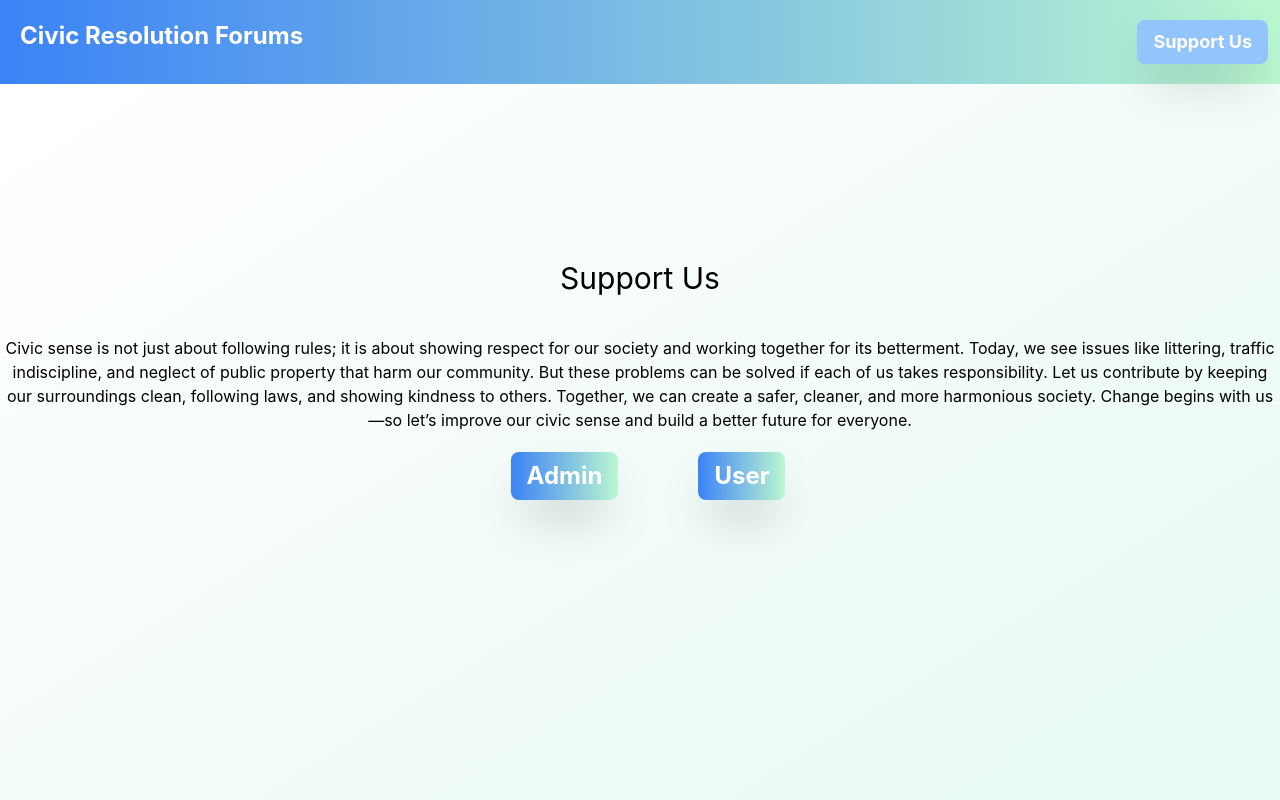
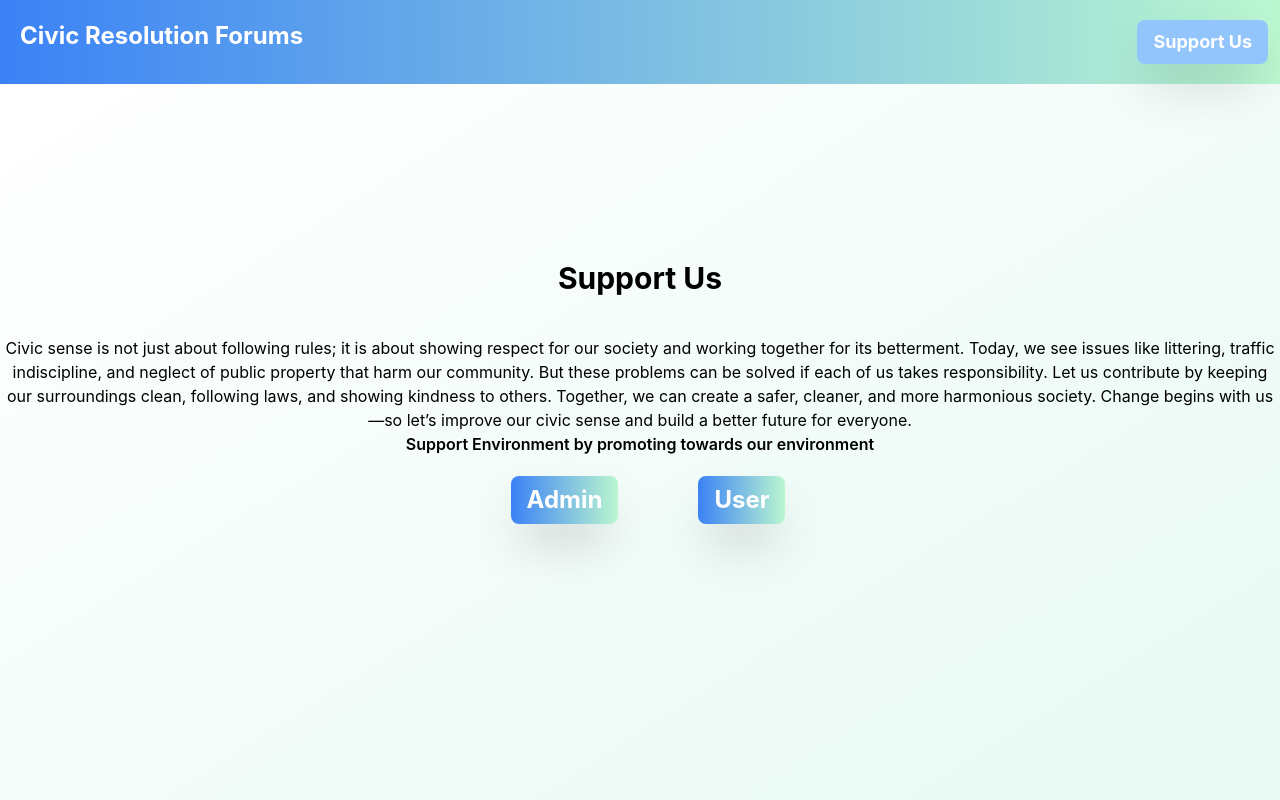
Before and after one commit to Singhom931/CivicSenseFrontend, a React (Create React App) app: page /support in a window 1280 px wide. Shown: the top 800 px of the page. Built offline with nearby package versions, Linux system fonts and the light colour scheme.

Commit message:
addding more

```diff
--- a/src/App.js
+++ b/src/App.js
@@ -14,10 +14,10 @@ function App() {
           Support Us
         </Link>
       </div>
-      <div className='min-h-screen bg-gradient-to-br from-white to-softmint '>
+      <div className='mb-10 min-h-screen bg-gradient-to-br from-white to-softmint '>
 
 
-        <div className=' pt-44'>
+        <div className=' pt-44 '>
           <h1 className='text-bg-gradient-to-r from-blue-500 to-green-200 flex justify-center items-center text-4xl text-black font-bold'>
             Are you a??
           </h1>
--- a/src/pages/Support.js
+++ b/src/pages/Support.js
@@ -9,9 +9,11 @@ function Support() {
         <Navigation/>
         <div>
           <div className='min-h-screen bg-gradient-to-br from-white to-softmint mb-5'>
-          <h1 className=' flex justify-center items-center text-3xl pt-44 pb-10'>Support Us</h1>
+          <h1 className=' flex justify-center items-center text-3xl pt-44 pb-10 font-bold '>Support Us</h1>
           <h3 className='text-center'>
-            Civic sense is not just about following rules; it is about showing respect for our society and working together for its betterment. Today, we see issues like littering, traffic indiscipline, and neglect of public property that harm our community. But these problems can be solved if each of us takes responsibility. Let us contribute by keeping our surroundings clean, following laws, and showing kindness to others. Together, we can create a safer, cleaner, and more harmonious society. Change begins with us—so let’s improve our civic sense and build a better future for everyone.
+            Civic sense is not just about following rules; it is about showing respect for our society and working together for its betterment. Today, we see issues like littering, traffic indiscipline, and neglect of public property that harm our community. But these problems can be solved if each of us takes responsibility. Let us contribute by keeping our surroundings clean, following laws, and showing kindness to others. Together, we can create a safer, cleaner, and more harmonious society. Change begins with us—so let’s improve our civic sense and build a better future for everyone.<br></br>
+            <span className='font-semibold'>Support Environment by promoting towards our environment</span>
+
           </h3>
           <div className='flex justify-center items-center gap-20 pt-5'>
             <Link to="/admin/login"  className='bg-gradient-to-r from-blue-500 to-green-200  pt-2 pb-2 pl-4 pr-4 text-2xl font-bold border-green-200-2 rounded-lg shadow-2xl hover:bg-green-200 text-white translate-x-2'>Admin</Link>
```
